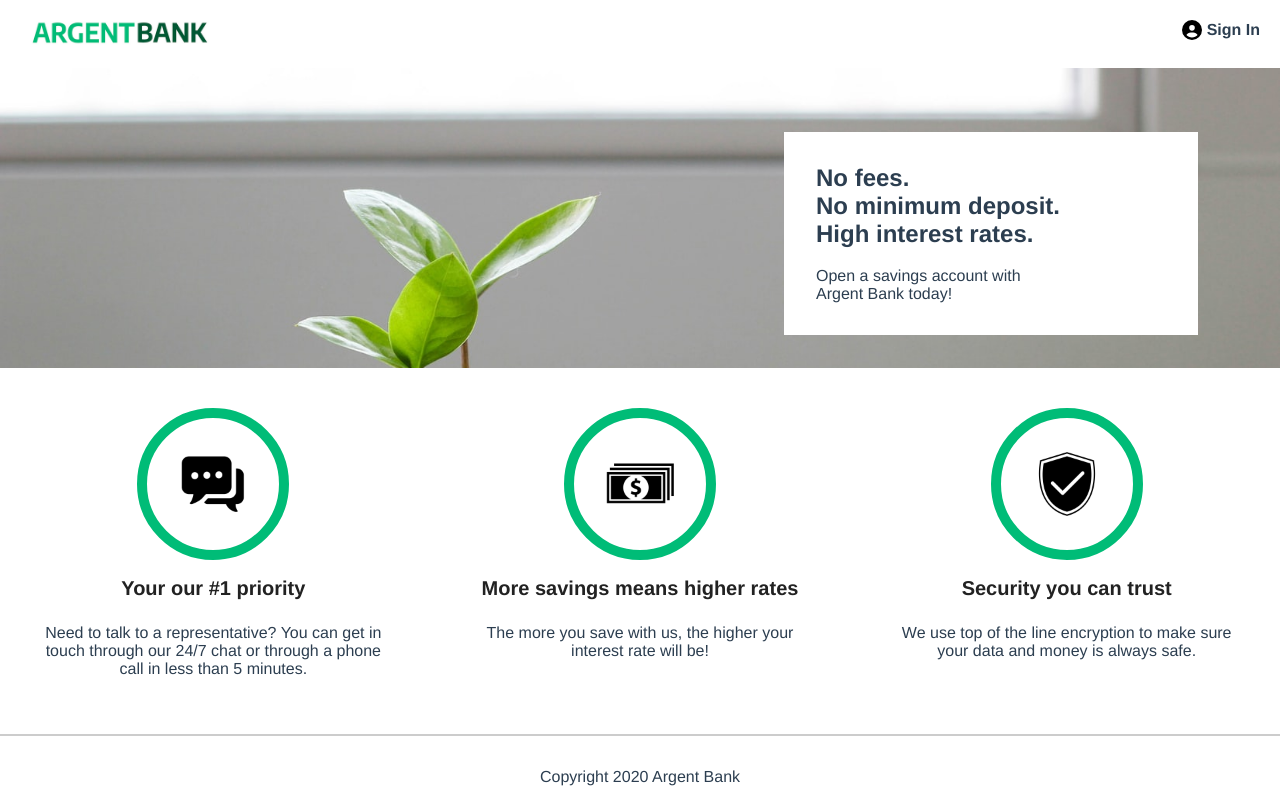
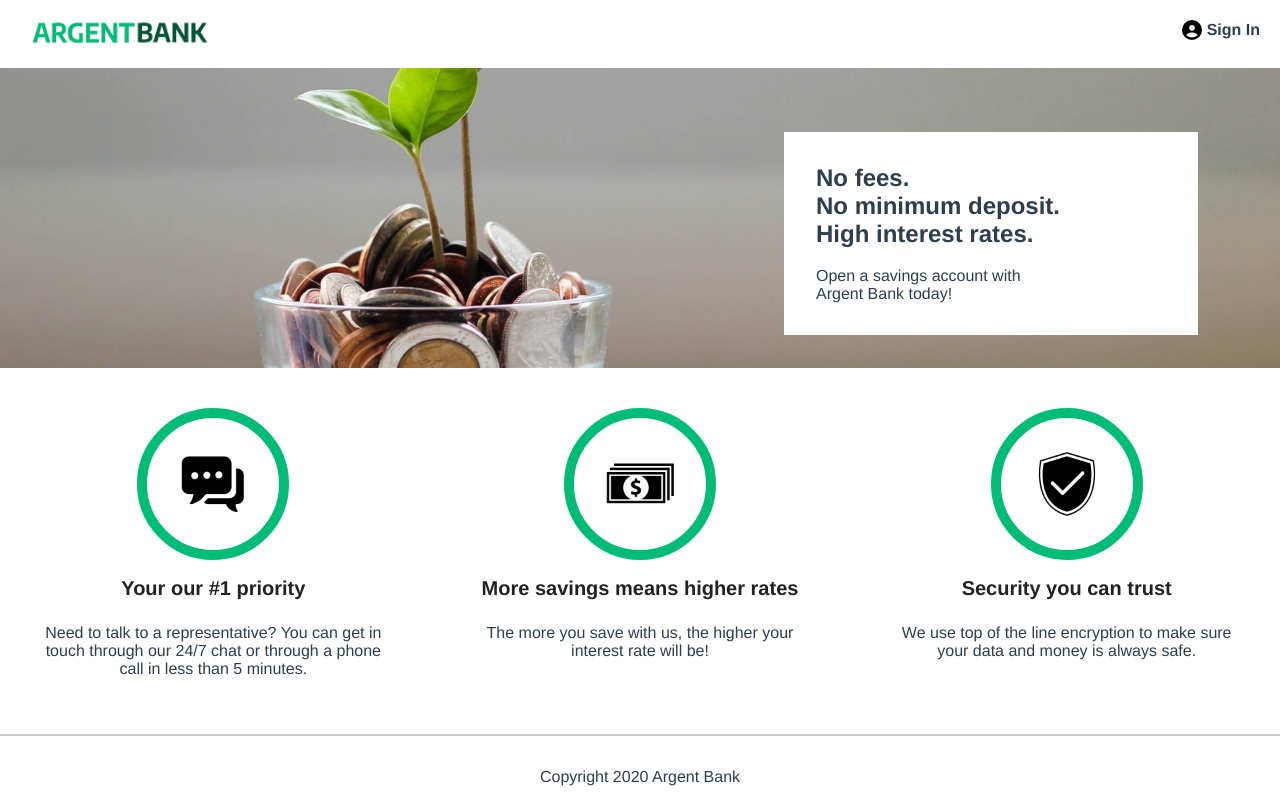
Before and after one commit to vYna-Yvan/Argent-Bank, a React (Create React App) app: page / in a window 1280 px wide. Built offline with nearby package versions, Linux system fonts and the light colour scheme.

Commit message:
background position

```diff
--- a/src/style/Home.css
+++ b/src/style/Home.css
@@ -10,7 +10,7 @@
 
 .home-banner {
     background-image: url(../assets/img/bank-tree.jpeg);
-    background-position: 0 -50px;
+    background-position: center center;
     background-size: cover;
     background-repeat: no-repeat;
     height: 300px;
```
